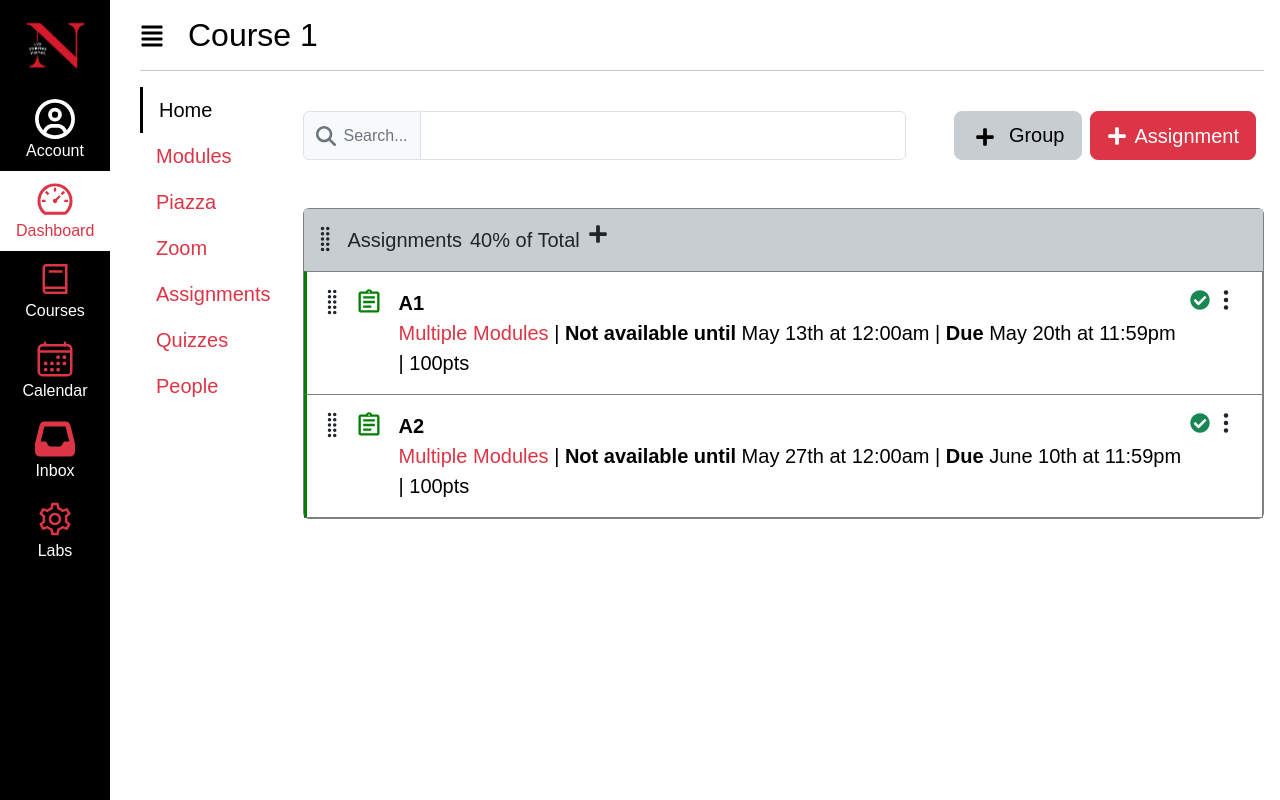
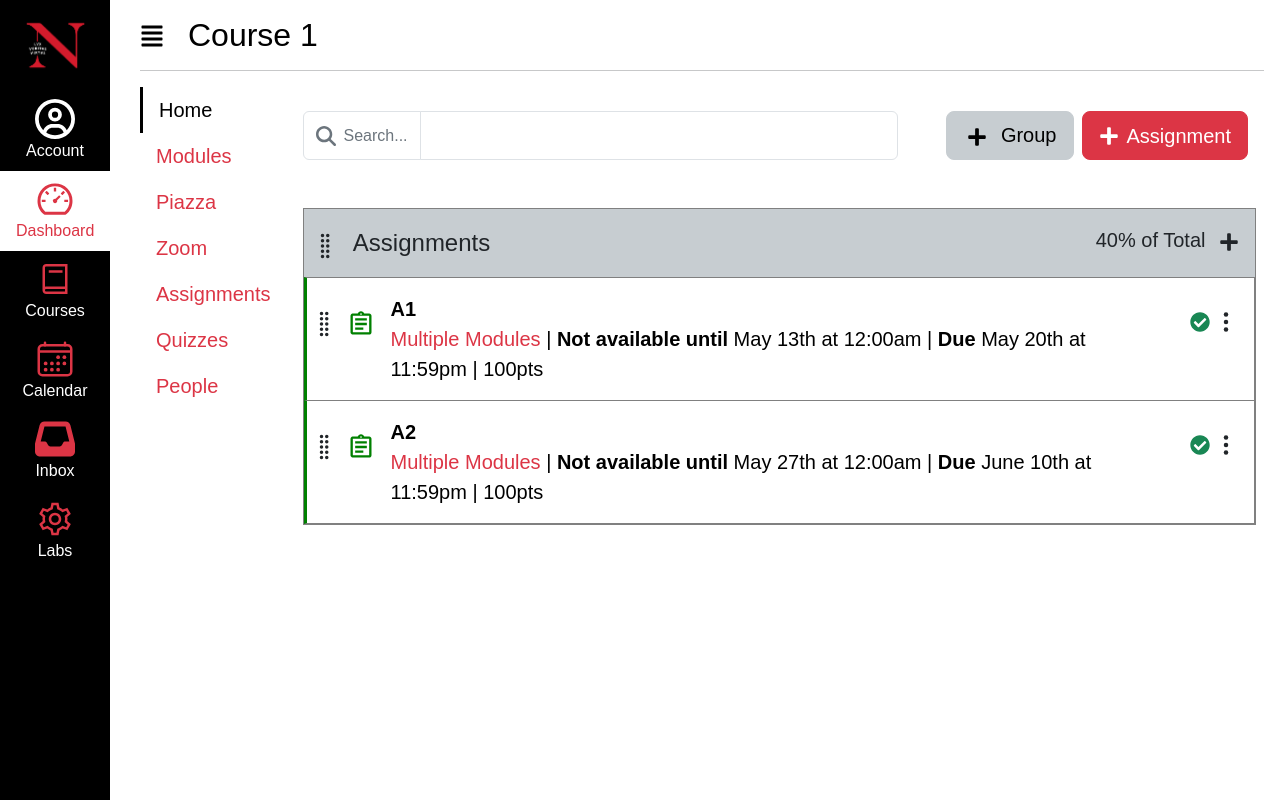
Before and after one commit to adrodvaz04/kambaz-next-js, a Next.js app: page /courses/1/assignments in a window 1280 px wide. Built offline with nearby package versions, Linux system fonts and the light colour scheme.

Commit message:
fix(ui): align assignments tabs

```diff
--- a/app/(kambaz)/courses/[cid]/assignments/page.tsx
+++ b/app/(kambaz)/courses/[cid]/assignments/page.tsx
@@ -18,17 +18,17 @@ import Link from "next/link";
 
 export default function Assignments() {
   return (
-    <div id="wd-assignments">
+    <div id="wd-assignments" className="me-2">
       <div className="d-flex mt-4">
         <InputGroup className="me-5 float-start">
-          <InputGroupText className="text-secondary">
+          <InputGroupText className="text-secondary bg-white border-r-0">
             <FaMagnifyingGlass className="fs-5 me-2" />
             Search...
           </InputGroupText>
           <FormControl
             type="text"
             id="wd-search-assignment"
-            className=""
+            className="border-l-0"
           ></FormControl>
         </InputGroup>
 
@@ -57,46 +57,52 @@ export default function Assignments() {
       <br />
       <br />
       <ListGroup>
-        <ListGroupItem className="wd-module p-0 mb-5 fs-5 border-gray">
-          <div className="d-flex p-3 ps-2 bg-secondary">
+        <ListGroupItem className=" rounded-0 wd-module p-0 mb-5 fs-5 border-gray">
+          <div className="p-3 ps-2 bg-secondary w-fit">
             <BsGripVertical className="me-2 fs-3" />
-            <span className="font-bold me-2"> Assignments </span>
-            <span className="size-fit me-2"> 40% of Total </span>
-            <FaPlus
-              className="position-relative me-2"
-              style={{ bottom: "1px" }}
-            />
+            <span className="font-bold me-2 fs-4"> Assignments </span>
+            <div className="float-end">
+              <span className="size-fit me-2" style={{borderRadius: "2px!important", borderColor: "black!important"}}> 40% of Total </span>
+              <FaPlus />
+            </div>
           </div>
+
           <ListGroup className="rounded-0">
             <ListGroupItem className="wd-lesson p-3 ps-1 d-flex">
-              <div className="d-flex px-2">
+              <div className="d-flex pt-3 pe-2">
                 <BsGripVertical className="me-2 fs-3" />
                 <MdOutlineAssignment className="me-2 fs-3" color="green" />
               </div>
-              <Link href="/courses/001/assignments/001/" className="text-wrap text-black text-decoration-none">
+              <Link
+                href="/courses/001/assignments/001/"
+                className="text-wrap text-black text-decoration-none me-4"
+              >
                 <b>A1</b> <br />
                 <span className="text-danger"> Multiple Modules </span> |
                 <b> Not available until </b>
                 May 13th at 12:00am |<b> Due </b>
                 May 20th at 11:59pm | 100pts
               </Link>
-              <div className="px-2">
+              <div className="pt-3">
                 <LessonControlButtons />
               </div>
             </ListGroupItem>
             <ListGroupItem className="wd-lesson p-3 ps-1 d-flex">
-              <div className="d-flex px-2">
+              <div className="d-flex pt-3 pe-2">
                 <BsGripVertical className="me-2 fs-3" />
                 <MdOutlineAssignment className="me-2 fs-3" color="green" />
               </div>
-              <Link href="/courses/001/assignments/001/" className="text-wrap  text-black text-decoration-none">
+              <Link
+                href="/courses/001/assignments/001/"
+                className="text-wrap  text-black text-decoration-none me-4"
+              >
                 <b>A2</b> <br />
                 <span className="text-danger"> Multiple Modules </span> |
                 <b> Not available until </b>
                 May 27th at 12:00am |<b> Due </b>
                 June 10th at 11:59pm | 100pts
               </Link>
-              <div className="px-2">
+              <div className="pt-3">
                 <LessonControlButtons />
               </div>
             </ListGroupItem>
--- a/app/(kambaz)/courses/[cid]/modules/modulesControls.tsx
+++ b/app/(kambaz)/courses/[cid]/modules/modulesControls.tsx
@@ -9,7 +9,7 @@ import { FaPlus } from "react-icons/fa6";
 import GreenCheckmark from "./GreenCheckmark";
 export default function ModulesControls() {
   return (
-    <div id="wd-modules-controls" className="flex-wrap">
+    <div id="wd-modules-controls">
       <Button
         variant="danger"
         size="lg"
--- a/app/(kambaz)/courses/[cid]/modules/page.tsx
+++ b/app/(kambaz)/courses/[cid]/modules/page.tsx
@@ -7,11 +7,13 @@ import LessonControlButtons from "./LessonControlButtons";
 export default function Modules() {
   return (
     <div>
-      <ModulesControls />
+      <div className="size-fit">
+        <ModulesControls />
+      </div>
       <br />
       <br />
       <br />
-      <ListGroup className="rounded-0 mt-5" id="wd-modules">
+      <ListGroup className="rounded-0 mt-3" id="wd-modules">
         <ListGroupItem className="wd-module p-0 mb-5 fs-5 border-gray">
           <div className="wd-title p-3 ps-2 bg-secondary">
             <BsGripVertical className="me-2 fs-3" />
```
Also changed, not shown: app/(kambaz)/dashboard/page.tsx (+1 -18 lines).
